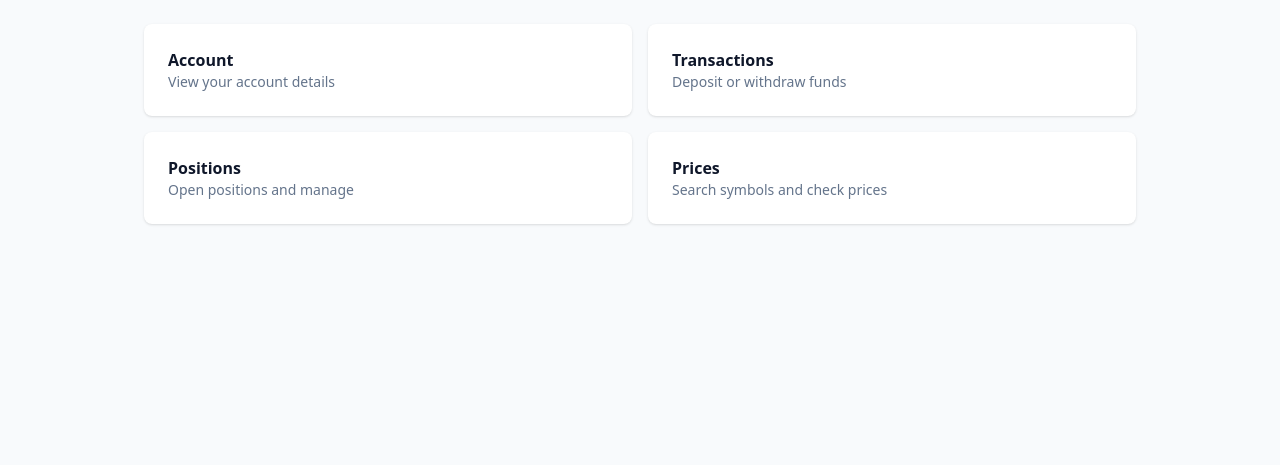
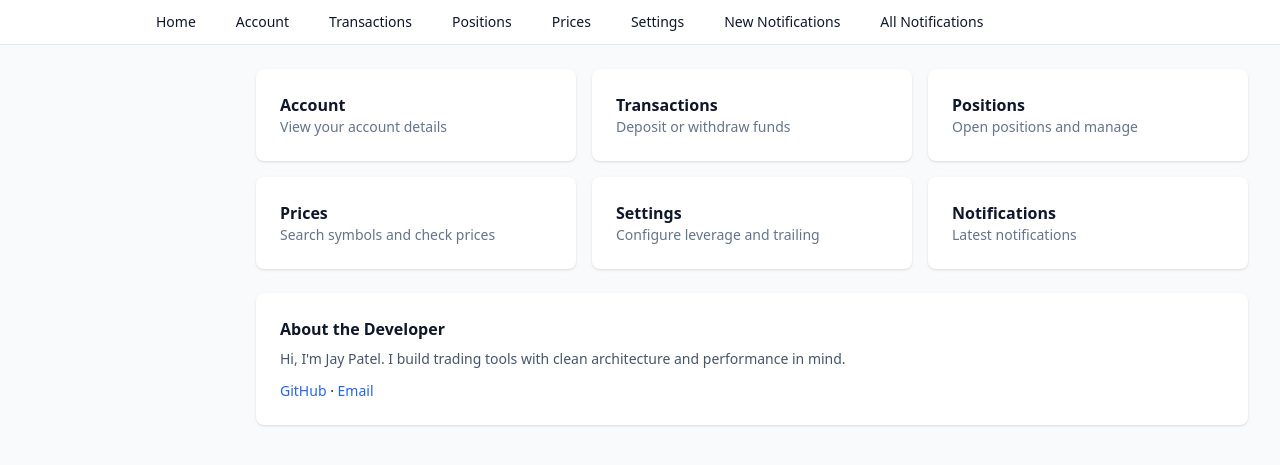
Before and after one commit to jay19patel/Trade-Buddy-Broker, a Flask app: page / in a window 1280 px wide. Shown: the part 49-514 px from the top of the page. Run offline with Flask 3, Linux system fonts and the light colour scheme; a user stored in the database is signed in; some libraries are stand-ins or nearby versions.

Commit message:
In Process

```diff
--- a/trade_buddy/patterns/__init__.py
+++ b/trade_buddy/patterns/__init__.py
@@ -3,8 +3,6 @@
     NotificationProvider,
     DatabaseNotificationProvider,
     EmailNotificationProvider,
-    SMSNotificationProvider,
-    PushNotificationProvider,
 )
 
 __all__ = [
@@ -16,6 +14,4 @@
     "NotificationProvider",
     "DatabaseNotificationProvider",
     "EmailNotificationProvider",
-    "SMSNotificationProvider",
-    "PushNotificationProvider",
 ]
--- a/view/app.py
+++ b/view/app.py
@@ -42,6 +42,9 @@
             try:
                 account = run_async(broker._get_auth_service().verify_token(jwt_token))
                 g.account_obj = account
+                # capture baseline balance at first login to compute growth
+                if session.get("base_balance") is None:
+                    session["base_balance"] = getattr(account, "balance", 0.0)
             except Exception:
                 g.account_obj = None
 
@@ -59,13 +62,35 @@
                 "available_margin": getattr(acc, "available_margin", 0.0),
                 "margin_percentage": getattr(acc, "margin_percentage", 0.0),
             }
+            base_balance = session.get("base_balance") or 0.0
+            growth_pct = 0.0
+            try:
+                if base_balance and stats["balance"] is not None:
+                    growth_pct = ((stats["balance"] - float(base_balance)) / float(base_balance)) * 100.0
+            except Exception:
+                growth_pct = 0.0
+            stats["growth_percentage_since_login"] = growth_pct
         return {"is_logged_in": is_in, "account_name": name, "account_stats": stats}
 
     @app.get("/")
     def home():
         if not session.get("session_id"):
             return redirect(url_for("login"))
-        return render_template("dashboard.html")
+        # Compose a lightweight summary for the hero section
+        summary = {}
+        if g.account_obj:
+            acc = g.account_obj
+            summary = {
+                "full_name": getattr(acc, "full_name", ""),
+                "email_id": getattr(acc, "email_id", ""),
+                "balance": getattr(acc, "balance", 0.0),
+                "available_margin": getattr(acc, "available_margin", 0.0),
+                "utilized_margin": getattr(acc, "utilized_margin", 0.0),
+                "margin_percentage": getattr(acc, "margin_percentage", 0.0),
+                "default_leverage": getattr(acc, "default_leverage", 1.0),
+                "growth_percentage": ( (getattr(acc, "balance", 0.0) - float(session.get("base_balance") or 0.0)) / float(session.get("base_balance") or 1.0) * 100.0 ) if (session.get("base_balance") not in (None, 0)) else 0.0,
+            }
+        return render_template("home.html", summary=summary)
 
     @app.route("/login", methods=["GET", "POST"])
     def login():
@@ -255,6 +280,82 @@
                     flash(str(e), "error")
         return render_template("prices.html", symbols=symbols, price=price)
 
+    @app.route("/settings", methods=["GET", "POST"])
+    def settings():
+        if not session.get("session_id") or g.account_obj is None:
+            return redirect(url_for("login"))
+        if request.method == "POST":
+            try:
+                lev = request.form.get("default_leverage")
+                trailing_status = True if request.form.get("trailing_status") == 'on' else False
+                tsl = request.form.get("trailing_stoploss")
+                tgt = request.form.get("trailing_target")
+                resp = run_async(broker.update_account_settings(
+                    g.account_obj,
+                    default_leverage=float(lev) if lev else None,
+                    trailing_status=trailing_status,
+                    trailing_stoploss=float(tsl) if tsl else None,
+                    trailing_target=float(tgt) if tgt else None
+                ))
+                flash(resp.message if resp else "Failed", "success" if resp and resp.data else "error")
+                # refresh account in g
+                token = session.get("jwt")
+                if token:
+                    g.account_obj = run_async(broker._get_auth_service().verify_token(token))
+            except Exception as e:
+                flash(str(e), "error")
+        # current settings
+        settings = {
+            "default_leverage": getattr(g.account_obj, "default_leverage", 1.0),
+            "trailing_status": getattr(g.account_obj, "trailing_status", True),
+            "trailing_stoploss": getattr(g.account_obj, "trailing_stoploss", 10.0),
+            "trailing_target": getattr(g.account_obj, "trailing_target", 10.0),
+        }
+        return render_template("settings.html", settings=settings)
+
+    @app.get("/notifications")
+    def notifications():
+        if not session.get("session_id") or g.account_obj is None:
+            return redirect(url_for("login"))
+        try:
+            resp = run_async(broker.get_notifications(g.account_obj, 50))
+            items = (resp.data or {}).get("notifications") if resp else []
+            # Hide already read (status == 'SENT') from default list
+            items = [n for n in items if getattr(n, 'status', None) != 'SENT']
+        except Exception:
+            items = []
+        return render_template("notifications.html", notifications=items)
+
+    @app.get("/notifications/all")
+    def notifications_all():
+        if not session.get("session_id") or g.account_obj is None:
+            return redirect(url_for("login"))
+        # pagination params
+        try:
+            page = int(request.args.get("page", 1))
+        except Exception:
+            page = 1
+        try:
+            resp = run_async(broker.get_notifications_paginated(g.account_obj, page, 20))
+            items = (resp.data or {}).get("notifications") if resp else []
+        except Exception:
+            items = []
+        next_page = page + 1
+        prev_page = page - 1 if page > 1 else None
+        return render_template("notifications_all.html", notifications=items, page=page, next_page=next_page, prev_page=prev_page)
+
+    @app.post("/notifications/action")
+    def notifications_action():
+        if not session.get("session_id") or g.account_obj is None:
+            return redirect(url_for("login"))
+        nid = request.form.get("notification_id")
+        try:
+            resp = run_async(broker.read_notification(nid))
+            flash(resp.message if resp else "Failed", "success" if resp and resp.data else "error")
+        except Exception as e:
+            flash(str(e), "error")
+        return redirect(url_for("notifications"))
+
     return app
 
 
--- a/view/templates/base.html
+++ b/view/templates/base.html
@@ -10,6 +10,7 @@
   <body class="bg-slate-50 text-slate-900">
     <nav class="bg-white border-b border-slate-200 sticky top-0 z-10">
       <div class="max-w-5xl mx-auto px-4 py-3 flex items-center justify-between">
+        <button class="md:hidden" onclick="document.getElementById('sidebar').classList.toggle('hidden')"><i data-lucide="menu"></i></button>
         <a href="{{ url_for('home') }}" class="font-semibold">Trade Buddy</a>
         <div class="flex items-center gap-6">
           {% if is_logged_in and account_stats %}
@@ -32,7 +33,23 @@
       </div>
     </nav>
 
-    <div class="max-w-5xl mx-auto px-4 py-6">
+    <!-- Secondary horizontal menu below header -->
+    <div class="bg-white border-b border-slate-200">
+      <div class="max-w-5xl mx-auto px-4 py-2 flex items-center gap-4 text-sm overflow-x-auto">
+        <a class="px-3 py-1 rounded hover:bg-slate-100 whitespace-nowrap" href="{{ url_for('home') }}">Home</a>
+        <a class="px-3 py-1 rounded hover:bg-slate-100 whitespace-nowrap" href="{{ url_for('account') }}">Account</a>
+        <a class="px-3 py-1 rounded hover:bg-slate-100 whitespace-nowrap" href="{{ url_for('transactions') }}">Transactions</a>
+        <a class="px-3 py-1 rounded hover:bg-slate-100 whitespace-nowrap" href="{{ url_for('positions') }}">Positions</a>
+        <a class="px-3 py-1 rounded hover:bg-slate-100 whitespace-nowrap" href="{{ url_for('prices') }}">Prices</a>
+        <a class="px-3 py-1 rounded hover:bg-slate-100 whitespace-nowrap" href="{{ url_for('settings') }}">Settings</a>
+        <a class="px-3 py-1 rounded hover:bg-slate-100 whitespace-nowrap" href="{{ url_for('notifications') }}">New Notifications</a>
+        <a class="px-3 py-1 rounded hover:bg-slate-100 whitespace-nowrap" href="{{ url_for('notifications_all') }}">All Notifications</a>
+      </div>
+    </div>
+
+    <!-- Optional sidebar removed per request to show horizontal nav under header -->
+
+    <div class="max-w-5xl mx-auto md:ml-60 px-4 py-6">
       {% with messages = get_flashed_messages(with_categories=true) %}
         {% if messages %}
           <div class="space-y-2 mb-4">
--- /dev/null
+++ b/view/templates/home.html
@@ -0,0 +1,59 @@
+{% extends 'base.html' %}
+{% block title %}Home - Trade Buddy{% endblock %}
+{% block content %}
+<div class="space-y-6">
+  {% if summary %}
+  <div class="bg-white rounded-lg shadow p-6">
+    <div class="flex items-center justify-between">
+      <div>
+        <h1 class="text-2xl font-semibold">Welcome, {{ summary.full_name }}</h1>
+        <p class="text-sm text-slate-500">{{ summary.email_id }}</p>
+      </div>
+      <div class="text-right text-sm">
+        <div>Balance: ₹{{ '%.2f'|format(summary.balance) }}</div>
+        <div>Avail: ₹{{ '%.2f'|format(summary.available_margin) }} ({{ '%.2f'|format(summary.margin_percentage) }}%)</div>
+        <div>Used: ₹{{ '%.2f'|format(summary.utilized_margin) }}</div>
+        <div>Growth since login: {{ '%.2f'|format(summary.growth_percentage) }}%</div>
+      </div>
+    </div>
+  </div>
+  {% endif %}
+
+  <div class="grid grid-cols-1 md:grid-cols-3 gap-4">
+    <a href="{{ url_for('account') }}" class="block bg-white p-6 rounded-lg shadow hover:shadow-md transition">
+      <h2 class="font-semibold">Account</h2>
+      <p class="text-sm text-slate-500">View your account details</p>
+    </a>
+    <a href="{{ url_for('transactions') }}" class="block bg-white p-6 rounded-lg shadow hover:shadow-md transition">
+      <h2 class="font-semibold">Transactions</h2>
+      <p class="text-sm text-slate-500">Deposit or withdraw funds</p>
+    </a>
+    <a href="{{ url_for('positions') }}" class="block bg-white p-6 rounded-lg shadow hover:shadow-md transition">
+      <h2 class="font-semibold">Positions</h2>
+      <p class="text-sm text-slate-500">Open positions and manage</p>
+    </a>
+    <a href="{{ url_for('prices') }}" class="block bg-white p-6 rounded-lg shadow hover:shadow-md transition">
+      <h2 class="font-semibold">Prices</h2>
+      <p class="text-sm text-slate-500">Search symbols and check prices</p>
+    </a>
+    <a href="{{ url_for('settings') }}" class="block bg-white p-6 rounded-lg shadow hover:shadow-md transition">
+      <h2 class="font-semibold">Settings</h2>
+      <p class="text-sm text-slate-500">Configure leverage and trailing</p>
+    </a>
+    <a href="{{ url_for('notifications') }}" class="block bg-white p-6 rounded-lg shadow hover:shadow-md transition">
+      <h2 class="font-semibold">Notifications</h2>
+      <p class="text-sm text-slate-500">Latest notifications</p>
+    </a>
+  </div>
+
+  <div class="bg-white rounded-lg shadow p-6">
+    <h3 class="font-semibold mb-2">About the Developer</h3>
+    <p class="text-sm text-slate-600">Hi, I'm Jay Patel. I build trading tools with clean architecture and performance in mind.</p>
+    <div class="mt-3 text-sm">
+      <a href="https://github.com/" class="text-blue-600" target="_blank">GitHub</a>
+      ·
+      <a href="mailto:jay@example.com" class="text-blue-600">Email</a>
+    </div>
+  </div>
+</div>
+{% endblock %}
```
Also changed, not shown: trade_buddy/broker.py (+43 -12 lines), trade_buddy/patterns/notification_provider.py (+0 -30 lines), trade_buddy/repositories/notification_repository.py (+15 -0 lines), trade_buddy/services/notification_service.py (+16 -32 lines), view/templates/notifications.html (added, +48 -0 lines), view/templates/notifications_all.html (added, +44 -0 lines), view/templates/settings.html (added, +28 -0 lines), data/tradebuddy.db.
